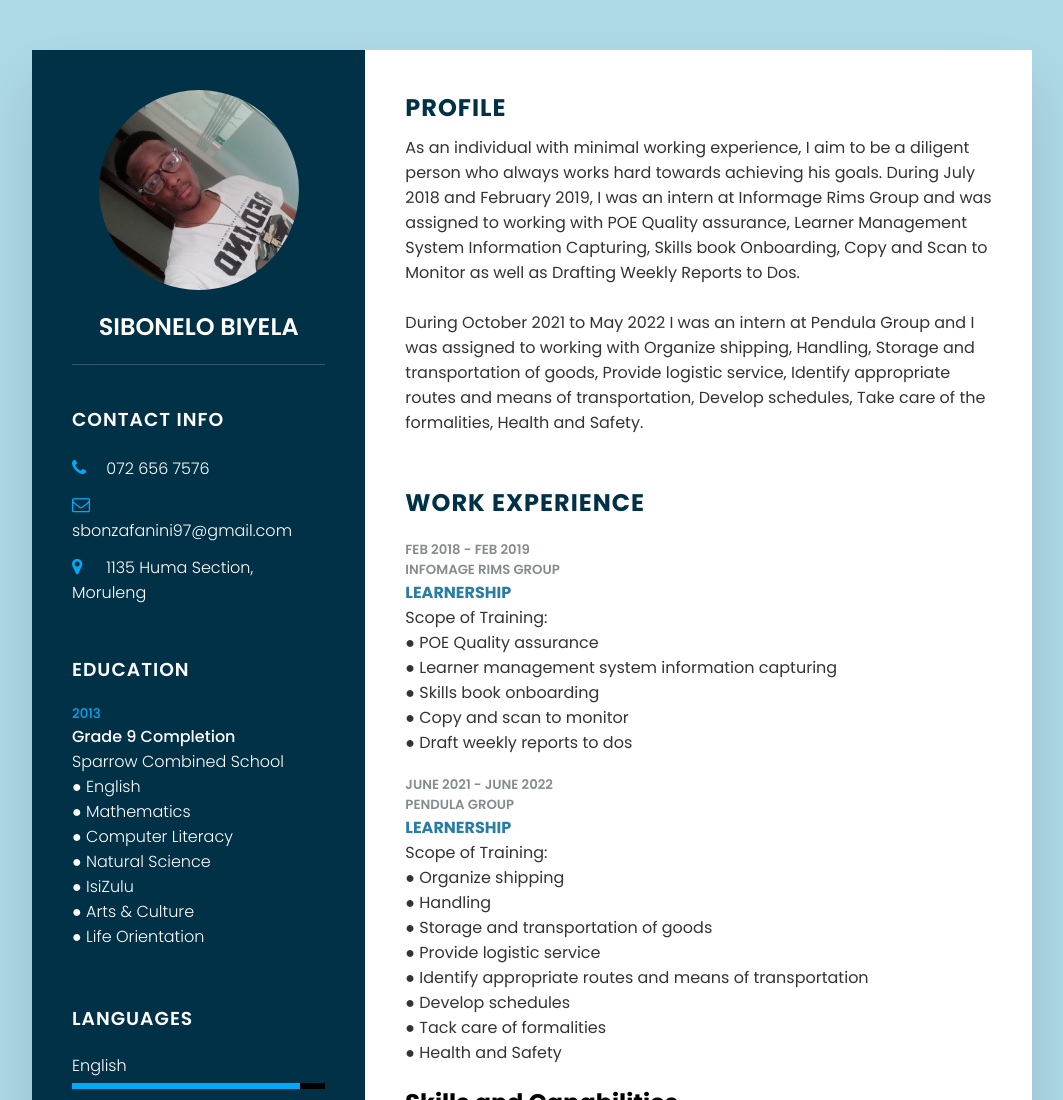
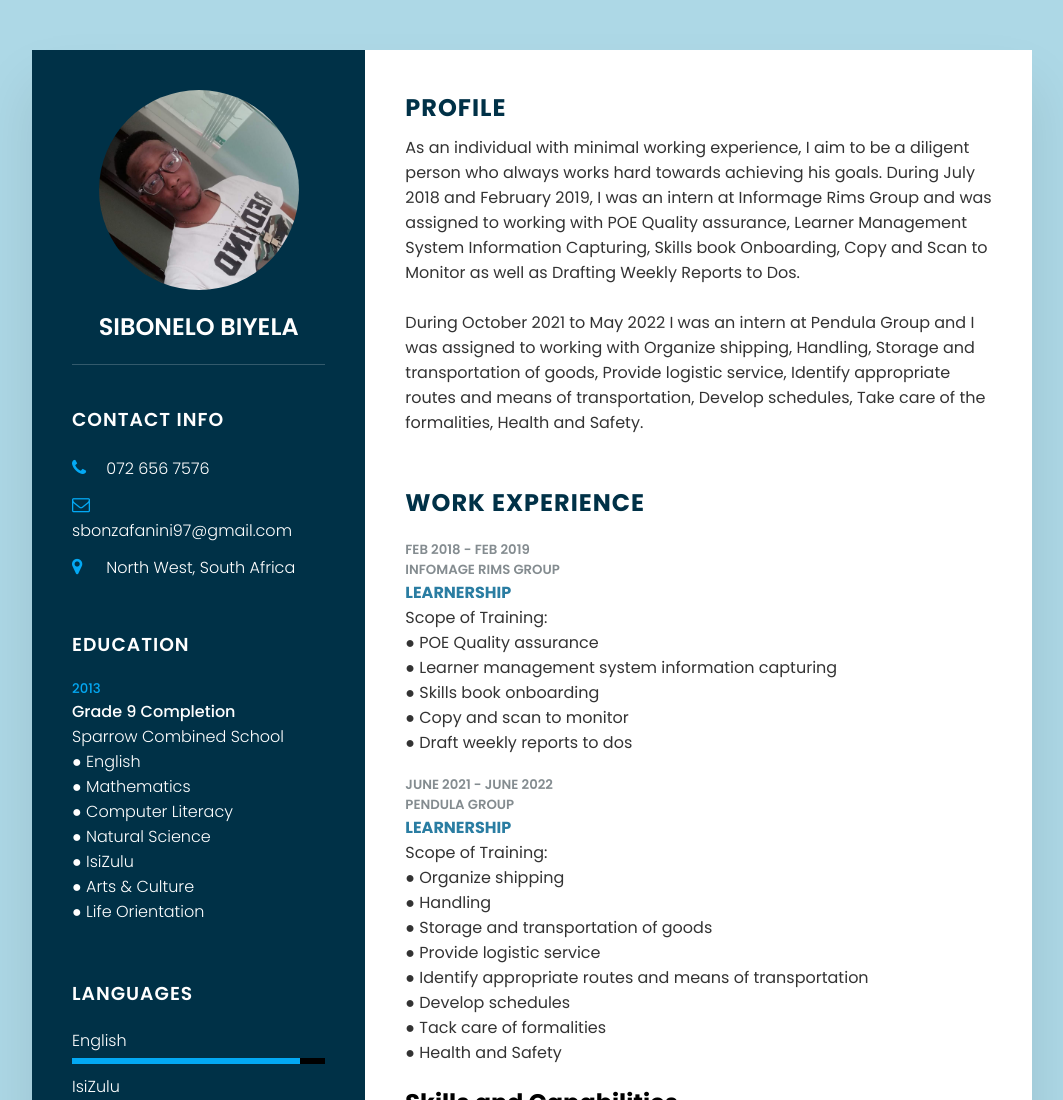
Before and after one commit to NomsB/Sibonelo-CV, a plain HTML site: page index.html in a window 1280 px wide. Shown: the top 1100 px of the page, without its empty margins (108-1171 px from the left). Drawn offline with Linux system fonts and the light colour scheme; a script that the page names is missing.

Commit message:
Update index.html

```diff
--- a/index.html
+++ b/index.html
@@ -35,7 +35,7 @@
 
                         <li>
                             <span class="icon"><i class="fa fa-map-marker" aria-hidden="true"></i></span>
-                            <span class="text">1135 Huma Section, Moruleng</span>
+                            <span class="text">North West, South Africa</span>
                         </li>
                     </ul>
                 </div>
```
